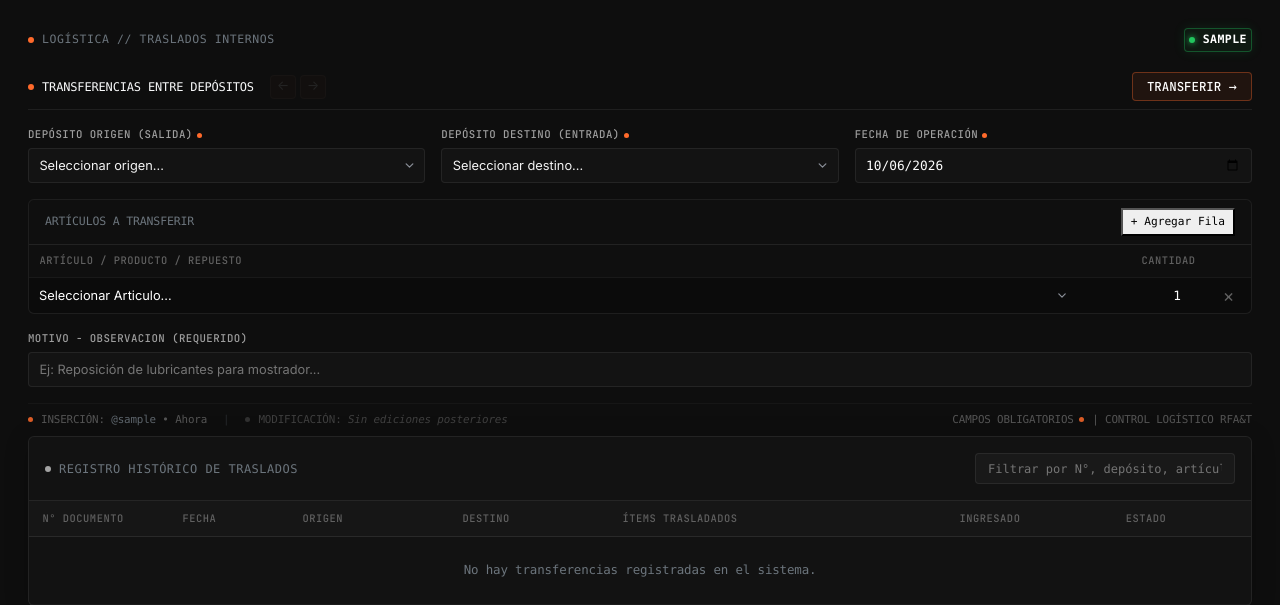
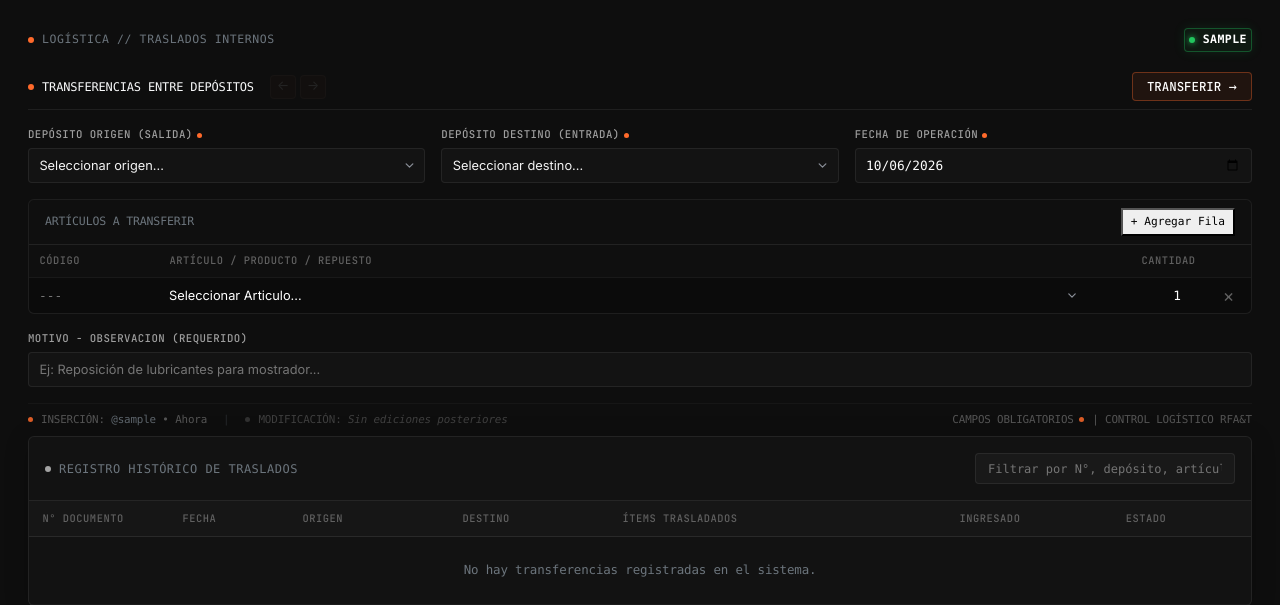
Before and after one commit to 20IGNTR/rfasys, a Django app: page /compras/transferencias/ in a window 1280 px wide. Shown: the part 54-659 px from the top of the page. Run offline with Django 4.2, Linux system fonts and the light colour scheme; the visitor is signed in with stand-in values (Sample User, id 1); data comes from the database, SQL or seed files in the repository; data that the repository does not hold is empty.

Commit message:
Correccion de columna codigo y ajuste de anchos en transferencias

```diff
--- a/compras/templates/compras/transferencias_lista.html
+++ b/compras/templates/compras/transferencias_lista.html
@@ -186,26 +186,34 @@
         margin-bottom: 0;
     }
 
-    /* La columna del artículo se expande para ocupar todo el espacio libre */
-    #tablaItemsTransferencia th:first-child,
-    #tablaItemsTransferencia td:first-child {
+    /* 1. Columna CÓDIGO: ancho fijo y compacto */
+    #tablaItemsTransferencia th:nth-child(1),
+    #tablaItemsTransferencia td:nth-child(1) {
+        width: 130px !important;
+    }
+
+    /* 2. Columna ARTÍCULO: ocupa todo el ancho libre restante */
+    #tablaItemsTransferencia th:nth-child(2),
+    #tablaItemsTransferencia td:nth-child(2) {
         width: auto !important;
     }
 
-    /* Asegura que el selector ocupe todo el ancho disponible de su columna */
-    #tablaItemsTransferencia .cell-select {
-        width: 100% !important;
+    /* 3. Columna CANTIDAD: ancho compacto a la derecha */
+    #tablaItemsTransferencia th:nth-child(3),
+    #tablaItemsTransferencia td:nth-child(3) {
+        width: 120px !important;
     }
 
-    /* Anchos estrictos para las columnas numéricas y de acción */
-    #tablaItemsTransferencia th:nth-child(2),
-    #tablaItemsTransferencia td:nth-child(2) {
-        width: 130px !important;
+    /* 4. Columna BOTÓN QUITAR: tamaño mínimo */
+    #tablaItemsTransferencia th:nth-child(4),
+    #tablaItemsTransferencia td:nth-child(4) {
+        width: 45px !important;
     }
 
-    #tablaItemsTransferencia th:nth-child(3),
-    #tablaItemsTransferencia td:nth-child(3) {
-        width: 45px !important;
+    /* Asegura que el selector y los inputs aprovechen el ancho de su celda */
+    #tablaItemsTransferencia .cell-select,
+    #tablaItemsTransferencia .cell-input {
+        width: 100% !important;
     }
 
     /* 2. Etiqueta para el motivo u observaciones */
@@ -572,6 +580,7 @@
                     <table class="table-items m-0 w-100" id="tablaItemsTransferencia">
                         <thead>
                             <tr>
+                                <th style="width: 130px;">CÓDIGO</th>
                                 <th>ARTÍCULO / PRODUCTO / REPUESTO</th>
                                 <th style="width: 140px;" class="text-end">CANTIDAD</th>
                                 <th style="width: 45px;"></th>
@@ -581,6 +590,10 @@
                             {% if tr_actual %}
                                 {% for det in tr_actual.detalles.all %}
                                 <tr>
+                                    <td>
+                                        <input type="text" class="cell-input font-monospace text-secondary item-codigo"
+                                               value="{{ det.articulo.codigo|default:'---' }}" placeholder="---" readonly tabindex="-1">
+                                    </td>
                                     <td>
                                         <select class="cell-select item-articulo font-monospace" disabled style="opacity: 0.9;">
                                             {% for art in articulos %}
@@ -601,7 +614,7 @@
                                 </tr>
                                 {% empty %}
                                 <tr>
-                                    <td colspan="3" class="text-center py-2 text-secondary font-monospace" style="font-size: 0.75rem;">
+                                    <td colspan="4" class="text-center py-2 text-secondary font-monospace" style="font-size: 0.75rem;">
                                         Sin artículos registrados en este traslado.
                                     </td>
                                 </tr>
@@ -609,10 +622,13 @@
                             {% else %}
                                 <tr>
                                     <td>
-                                        <select class="cell-select item-articulo" name="articulos[]" required>
+                                        <input type="text" class="cell-input font-monospace text-secondary item-codigo" placeholder="---" readonly tabindex="-1">
+                                    </td>
+                                    <td>
+                                        <select class="cell-select item-articulo" name="articulos[]" onchange="actualizarCodigoTransferencia(this)" required>
                                             <option selected disabled value="">Seleccionar Articulo...</option>
                                             {% for art in articulos %}
-                                                <option value="{{ art.id }}">{{ art.nombre }}{% if art.presentacion %} ({{ art.presentacion }}){% endif %}</option>
+                                                <option value="{{ art.id }}" data-codigo="{{ art.codigo }}">{{ art.nombre }}{% if art.presentacion %} ({{ art.presentacion }}){% endif %}</option>
                                             {% endfor %}
                                         </select>
                                     </td>
@@ -761,10 +777,20 @@
 
 {% block extra_js %}
 <script>
+    function actualizarCodigoTransferencia(selectElem) {
+        const fila = selectElem.closest('tr');
+        const inputCodigo = fila.querySelector('.item-codigo');
+        const opcion = selectElem.options[selectElem.selectedIndex];
+        const codigo = opcion.getAttribute('data-codigo');
+        if (inputCodigo) {
+            inputCodigo.value = codigo || '---';
+        }
+    }
+
     function agregarFilaTransferencia() {
         const tbody = document.getElementById('itemsTransferenciaBody');
         const primerSelect = tbody.querySelector('.item-articulo');
-        let optionsHtml = '<option selected disabled value="">Seleccionar del catálogo...</option>';
+        let optionsHtml = '<option selected disabled value="">Seleccionar Articulo...</option>';
 
         if (primerSelect) {
             optionsHtml = primerSelect.innerHTML;
@@ -773,12 +799,15 @@
         const nuevaFila = document.createElement('tr');
         nuevaFila.innerHTML = `
             <td>
-                <select class="cell-select item-articulo" name="articulos[]" required>
+                <input type="text" class="cell-input font-monospace text-secondary item-codigo" placeholder="---" readonly tabindex="-1">
+            </td>
+            <td>
+                <select class="cell-select item-articulo" name="articulos[]" onchange="actualizarCodigoTransferencia(this)" required>
                     ${optionsHtml}
                 </select>
             </td>
             <td>
-                <input type="number" class="cell-input text-end" name="cantidades[]" value="1" min="1" step="any" required>
+                <input type="number" class="cell-input font-monospace text-end item-cantidad" name="cantidades[]" value="1" min="1" step="any" required>
             </td>
             <td class="text-center">
                 <button type="button" class="btn-row-delete" onclick="eliminarFilaTransferencia(this)" title="Quitar">&times;</button>
@@ -786,7 +815,6 @@
         `;
         tbody.appendChild(nuevaFila);
 
-        // Asegura que la nueva fila quede en la opción por defecto
         const nuevoSelect = nuevaFila.querySelector('.item-articulo');
         if (nuevoSelect) {
             nuevoSelect.selectedIndex = 0;
```
